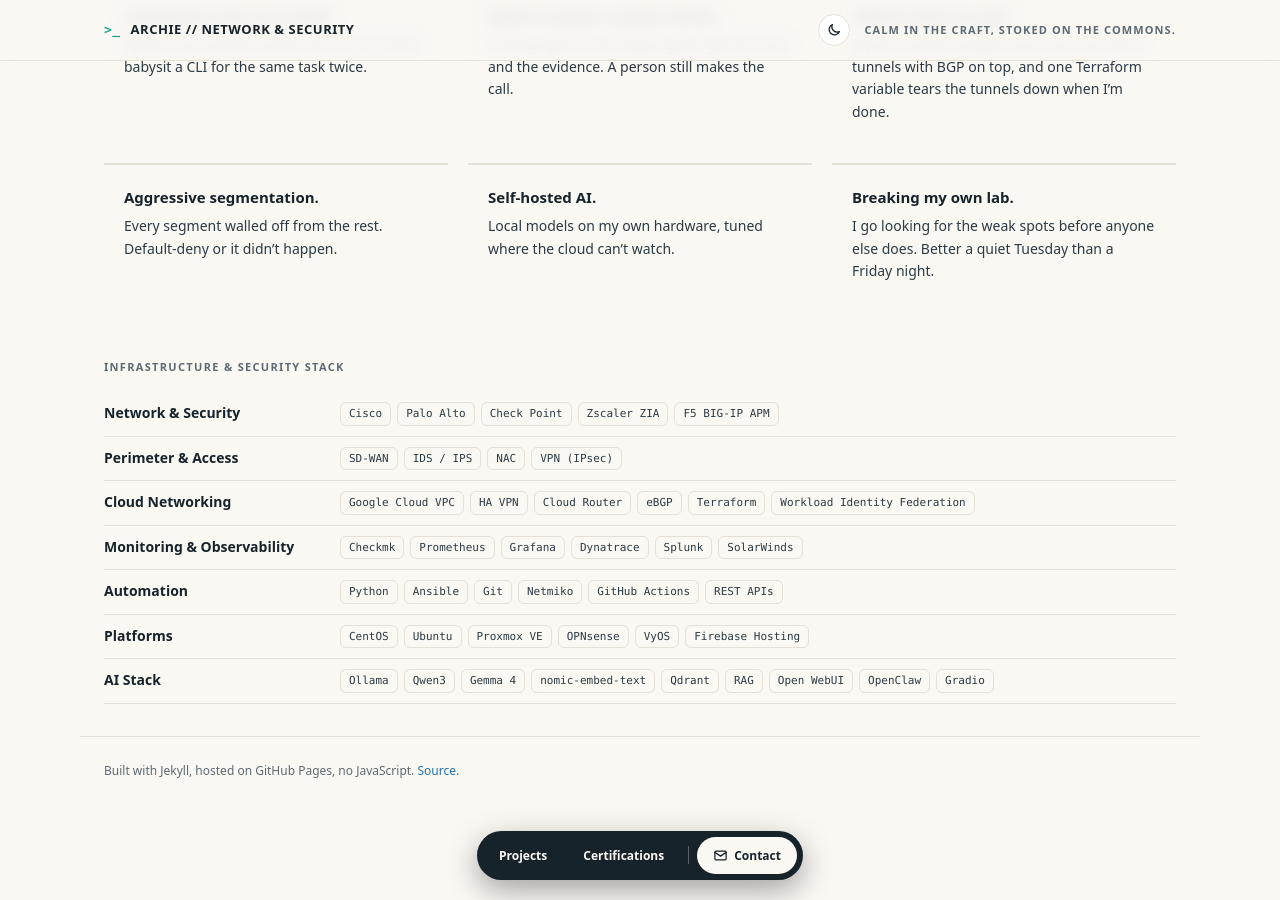
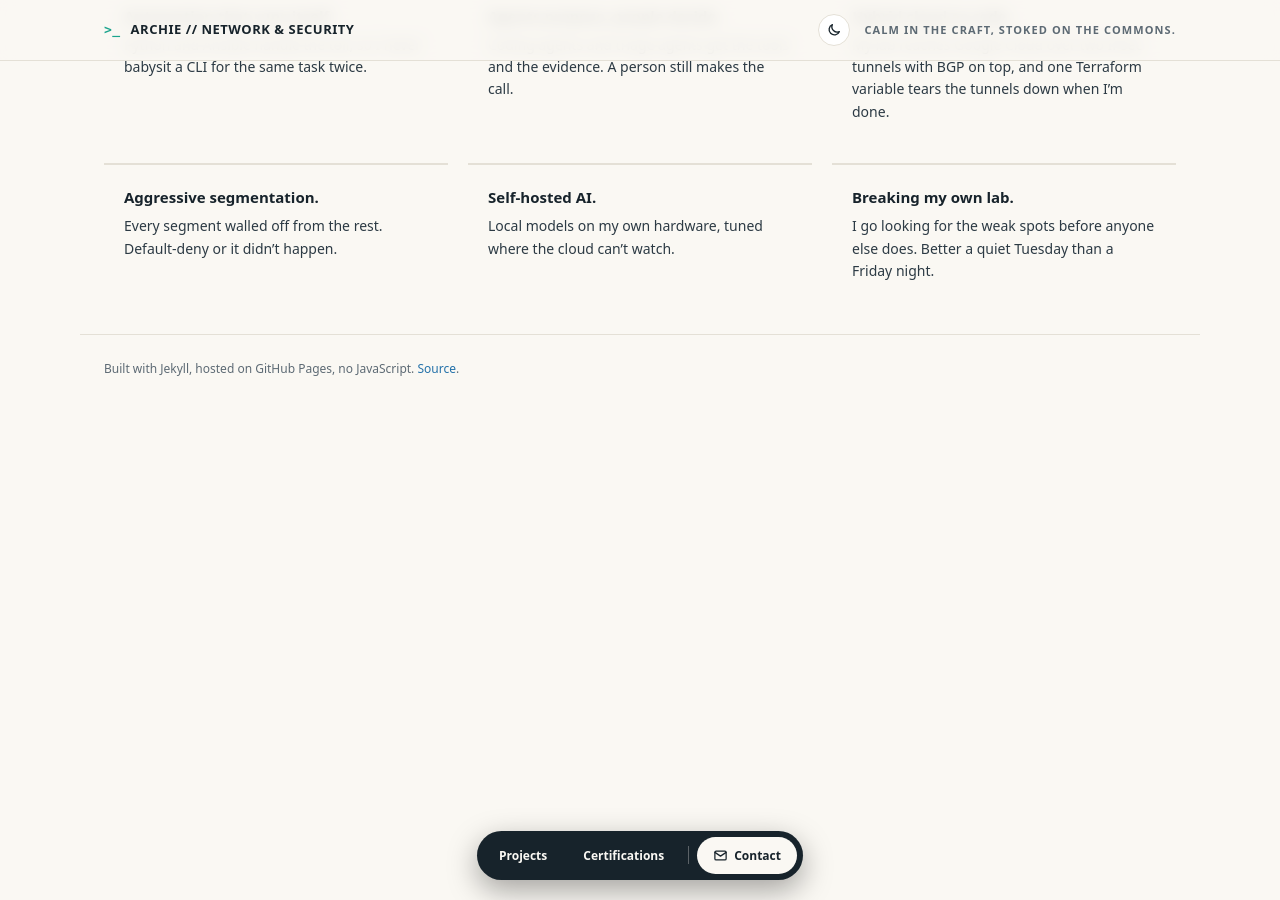
Before and after one commit to archievizt/archievizt.github.io, a Jekyll site: the page built from index.md, in a window 1280 px wide and 900 px high, scrolled down 1922 px. Built offline with Jekyll 4.4.1, drawn with Linux system fonts in a browser that asks for light colours; some web fonts are replaced.

Commit message:
Remove infrastrucure stack

```diff
--- a/_data/home.yml
+++ b/_data/home.yml
@@ -221,21 +221,6 @@ how_i_work:
   - title: "Breaking my own lab."
     text: "I go looking for the weak spots before anyone else does. Better a quiet Tuesday than a Friday night."
 
-stack:
-  - area: "Network & Security"
-    items: ["Cisco", "Palo Alto", "Check Point", "Zscaler ZIA", "F5 BIG-IP APM"]
-  - area: "Perimeter & Access"
-    items: ["SD-WAN", "IDS / IPS", "NAC", "VPN (IPsec)"]
-  - area: "Cloud Networking"
-    items: ["Google Cloud VPC", "HA VPN", "Cloud Router", "eBGP", "Terraform", "Workload Identity Federation"]
-  - area: "Monitoring & Observability"
-    items: ["Checkmk", "Prometheus", "Grafana", "Dynatrace", "Splunk", "SolarWinds"]
-  - area: "Automation"
-    items: ["Python", "Ansible", "Git", "Netmiko", "GitHub Actions", "REST APIs"]
-  - area: "Platforms"
-    items: ["CentOS", "Ubuntu", "Proxmox VE", "OPNsense", "VyOS", "Firebase Hosting"]
-  - area: "AI Stack"
-    items: ["Ollama", "Qwen3", "Gemma 4", "nomic-embed-text", "Qdrant", "RAG", "Open WebUI", "OpenClaw", "Gradio"]
 
 contact:
   title: "Let's talk"
--- a/_layouts/home.html
+++ b/_layouts/home.html
@@ -110,17 +110,6 @@
         </div>
       </section>
 
-      <section class="stack" id="stack" aria-labelledby="stack-h">
-        <h2 id="stack-h" class="section-label">Infrastructure &amp; Security Stack</h2>
-        <dl>
-          {%- for s in home.stack -%}
-          <div class="stack-row">
-            <dt>{{ s.area | xml_escape | replace: "&apos;", "’" }}</dt>
-            <dd><ul class="tags">{% for t in s.items %}<li>{{ t | xml_escape | replace: "&apos;", "’" }}</li>{% endfor %}</ul></dd>
-          </div>
-          {%- endfor -%}
-        </dl>
-      </section>
 
     </main>
 
```
